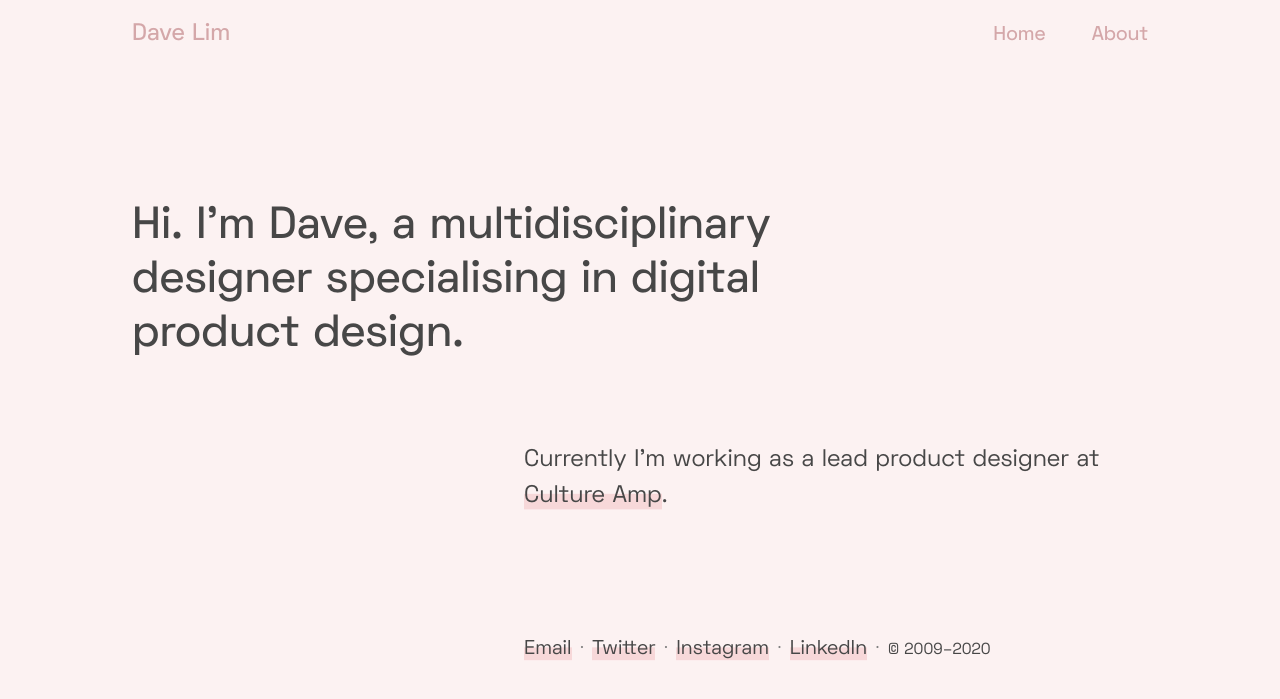
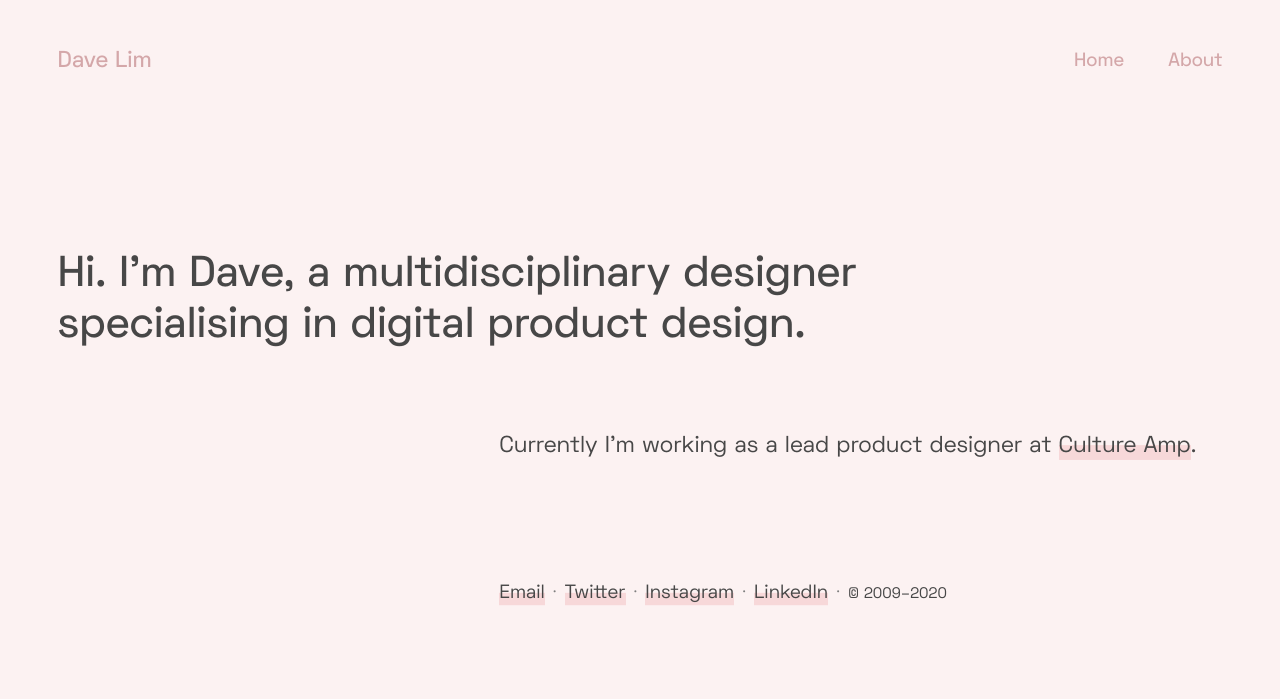
Before and after one commit to dlimiter/dlimiter.github.io, a Jekyll site: the page built from index.html, in a window 1280 px wide. Shown: the top 699 px of the page. Built offline with Jekyll 4.4.1, drawn with Linux system fonts in a browser that asks for light colours.

Commit message:
Removes container for fully fluid layout

```diff
--- a/css/style.scss
+++ b/css/style.scss
@@ -48,7 +48,9 @@ $hairline: 1px solid tint($pink, 20%);
 $link-hover-1: tint($pink, 40%);
 $link-hover-2: tint($pink, 60%);
 
-$base-font-size: 20px;
+//$base-font-size: 20px;
+$base-font-size: 1.5vw;
+$container-pad: 3rem;
 
 .section-divider {
   border-bottom: $hairline;
@@ -68,7 +70,7 @@ $base-font-size: 20px;
   box-sizing: border-box;
 }
 html {
-  font-size: 16px;
+  //font-size: 16px;
   @media only screen and (min-width: 60em) {
     font-size: $base-font-size;
   }
@@ -216,14 +218,16 @@ h4, .h4 {
 }
 
 .container {
-  max-width: 54em;
+  //max-width: 54em;
   margin: 0 auto;
-  padding: 0 32px;
+  padding: 0 1rem;
+
   display: grid;
   grid-column-gap:80px;
   grid-template-columns: 1fr;
   @media only screen and (min-width: 60em) {
     grid-template-columns: 1fr 2fr;
+    padding: 0 $container-pad;
   }
   &.-spaced {
     margin-bottom: 2rem;
@@ -280,8 +284,8 @@ h4, .h4 {
       top: -.25rem;
       @media only screen and (min-width: 60em) {
         position: absolute;
-        left: -3rem;
-        top: 0;
+        left: -2.5rem;
+        top: -0.1rem;
       }
     }
     .recipe__title {
@@ -333,10 +337,11 @@ h4, .h4 {
 }
 
 .titlebar {
-  margin-bottom: 6rem;
-  padding: 1rem 0;
+  margin-bottom: 2rem;
+  padding: 2.5rem 0;
   @media only screen and (min-width: 80em) {
     text-align: left;
+    margin-bottom: 6rem;
   }
 }
 
```
